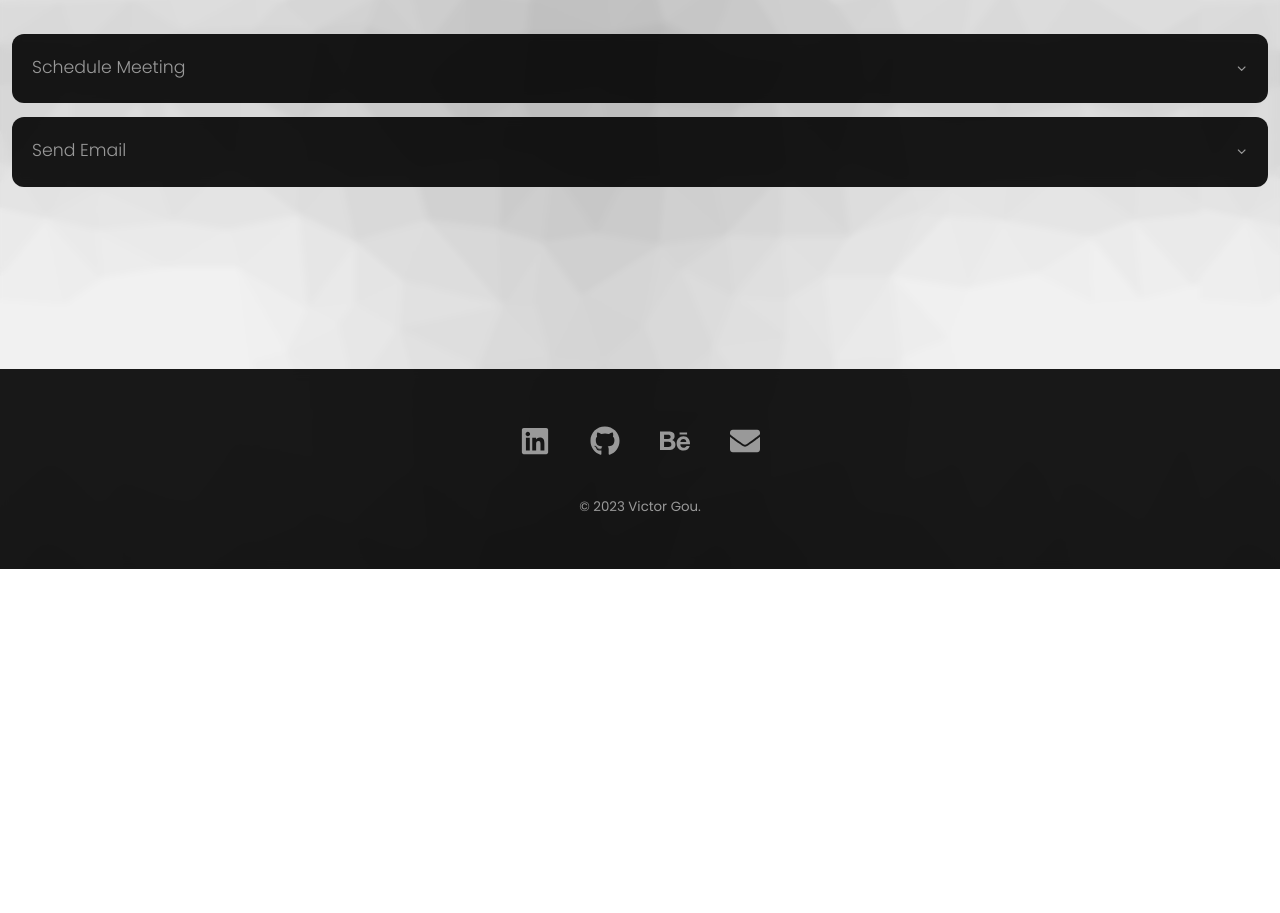
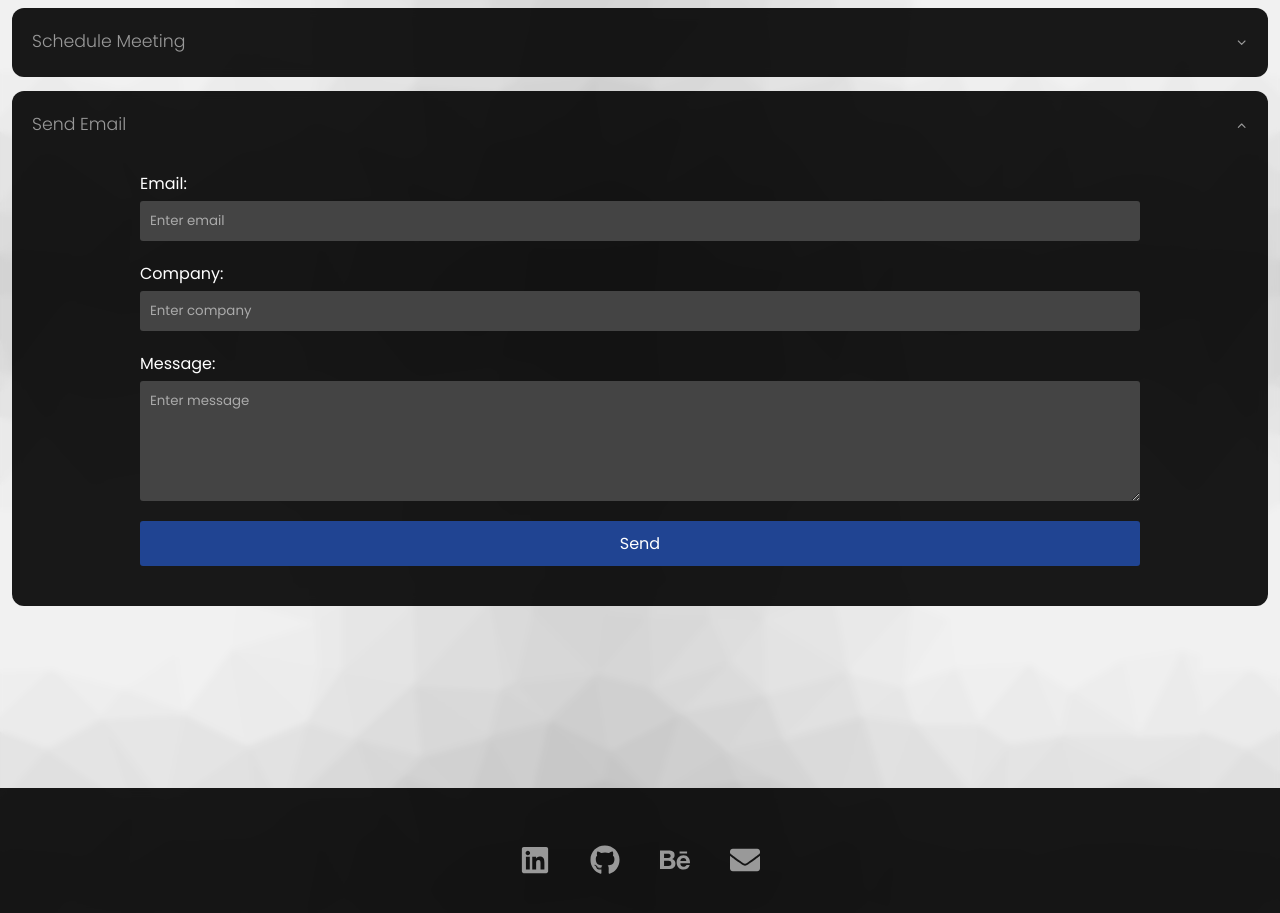
Before and after one commit to vgMonky/web_portfolio, a React (Create React App) app: page / in a window 1280 px wide. Shown: the part 2822-3735 px from the top of the page. Before the commit the page ends 3391 px from the top, so only its background shows below. Built offline with nearby package versions, Linux system fonts and the light colour scheme.

Commit message:
Email component styled

```diff
--- a/package.json
+++ b/package.json
@@ -7,6 +7,7 @@
     "@testing-library/react": "^13.4.0",
     "@testing-library/user-event": "^13.5.0",
     "react": "^18.3.1",
+    "react-calendar": "^5.0.0",
     "react-dom": "^18.3.1",
     "react-icons": "^5.2.1",
     "react-scripts": "5.0.1",
@@ -36,5 +37,8 @@
       "last 1 firefox version",
       "last 1 safari version"
     ]
+  },
+  "devDependencies": {
+    "@babel/plugin-proposal-private-property-in-object": "^7.21.11"
   }
 }
--- a/src/components/Expand.js
+++ b/src/components/Expand.js
@@ -1,13 +1,17 @@
-import React, { useState } from 'react';
+import React, { useState, useEffect } from 'react';
 import { FiChevronDown, FiChevronUp } from 'react-icons/fi'; // Using thinner Feather icons
 import './Expand.css';
 
-const Expand = ({ subtitle, description, children }) => {
-  const [isExpanded, setIsExpanded] = useState(false);
+const Expand = ({ subtitle, description, children, open = false }) => {
+  const [isExpanded, setIsExpanded] = useState(open);
 
   const handleToggle = () => {
     setIsExpanded(!isExpanded);
   };
+
+  useEffect(() => {
+    setIsExpanded(open);
+  }, [open]);
 
   return (
     <div className="expand">
--- a/src/components/Numbers.css
+++ b/src/components/Numbers.css
@@ -15,5 +15,5 @@
 }
 
 .numbers .box{
-    width: 160px;
+    width: 200px;
 }
--- a/src/components/ProfileImg.js
+++ b/src/components/ProfileImg.js
@@ -5,7 +5,7 @@ const ProfileImg = ({src}) => {
 
   return (
     <div className="profile_image">
-        <img src={src}></img>
+        <img src={src} alt="Profile"></img>
     </div>
   );
 };
--- a/src/components/Schedule.css
+++ b/src/components/Schedule.css
@@ -0,0 +1,22 @@
+.schedule {
+    max-width: 800px;
+    margin: 0 auto;
+  }
+
+  .react-calendar__tile {
+    padding: 10px;
+    border: 1px solid #ccc;
+    border-radius: 4px;
+  }
+
+  .react-calendar__tile--available {
+    background-color: white !important;
+  }
+
+  .react-calendar__tile--unavailable {
+    background-color: red !important;
+  }
+
+  .react-calendar__tile--processing {
+    background-color: yellow !important;
+  }
--- a/src/components/SendMail.css
+++ b/src/components/SendMail.css
@@ -44,6 +44,7 @@
     color: white;
     font-size: 16px;
     cursor: pointer;
+    transition: 0.4s;
   }
 
   .send_mail button:hover {
--- a/src/components/SendMail.js
+++ b/src/components/SendMail.js
@@ -16,7 +16,7 @@ const SendMail = () => {
   return (
     <div className="send_mail">
       <label>
-        Mail Direction:
+        Email:
         <input
           type="email"
           value={email}
@@ -34,7 +34,7 @@ const SendMail = () => {
         />
       </label>
       <label>
-        Mail Text:
+        Message:
         <textarea
           value={message}
           onChange={(e) => setMessage(e.target.value)}
--- a/src/layouts/main/M1.js
+++ b/src/layouts/main/M1.js
@@ -91,12 +91,12 @@ const M1 = () => {
           /></div>
         </div>
         <div className='row'>
-          <div className='m10'><Expand subtitle={"Schedule Meeting"} description={""}>
+          <div className='m10'><Expand subtitle={"Schedule Meeting"} description={""} >
             <Schedule/>
           </Expand></div>
         </div>
         <div className='row'>
-          <div className='m10'><Expand subtitle={"Send Email"} description={""}>
+          <div className='m10'><Expand subtitle={"Send Email"} description={""} open={true}>
             <SendMail/>
           </Expand></div>
         </div>
```
Also changed, not shown: 1 other file (tests, documents, lock files or other folders).
